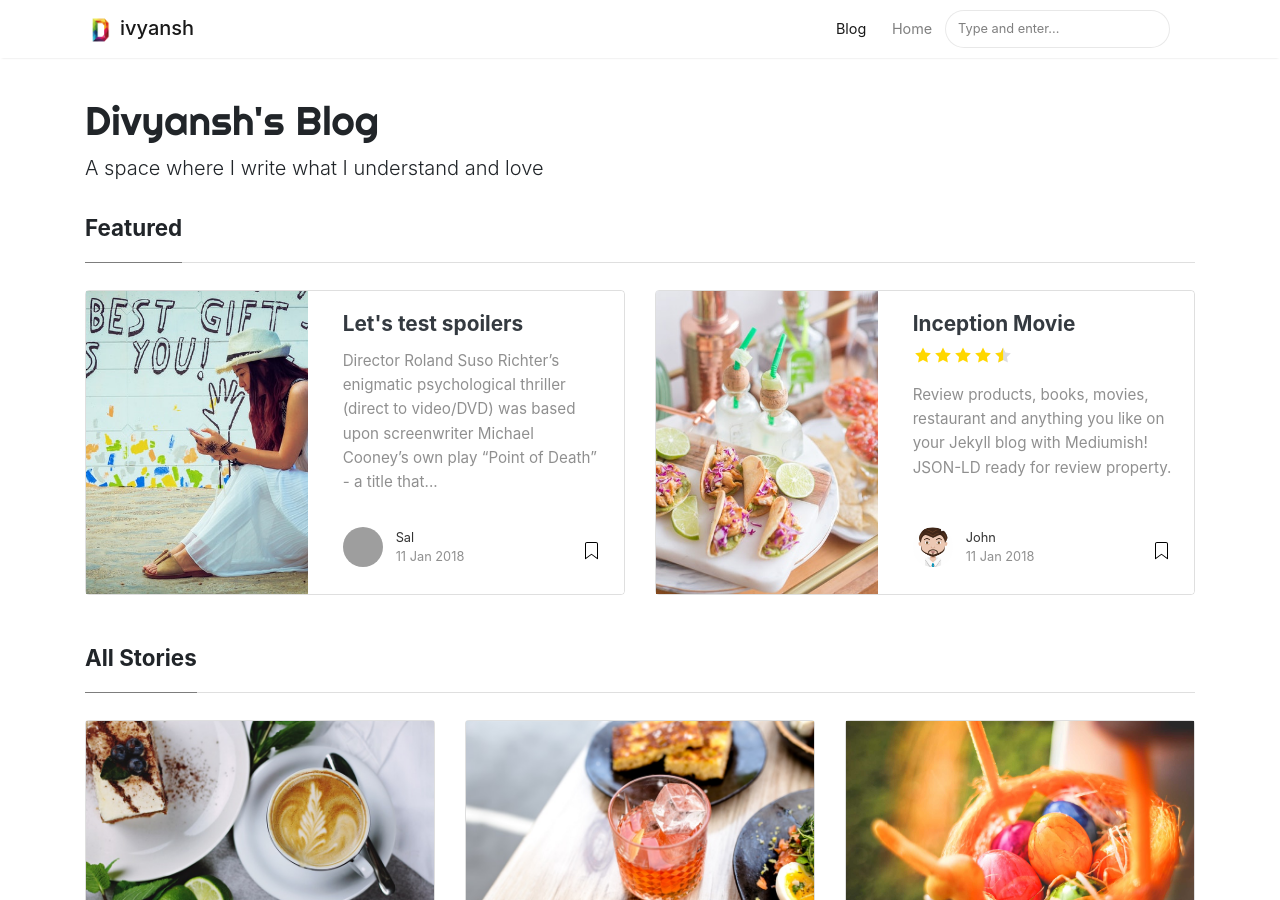
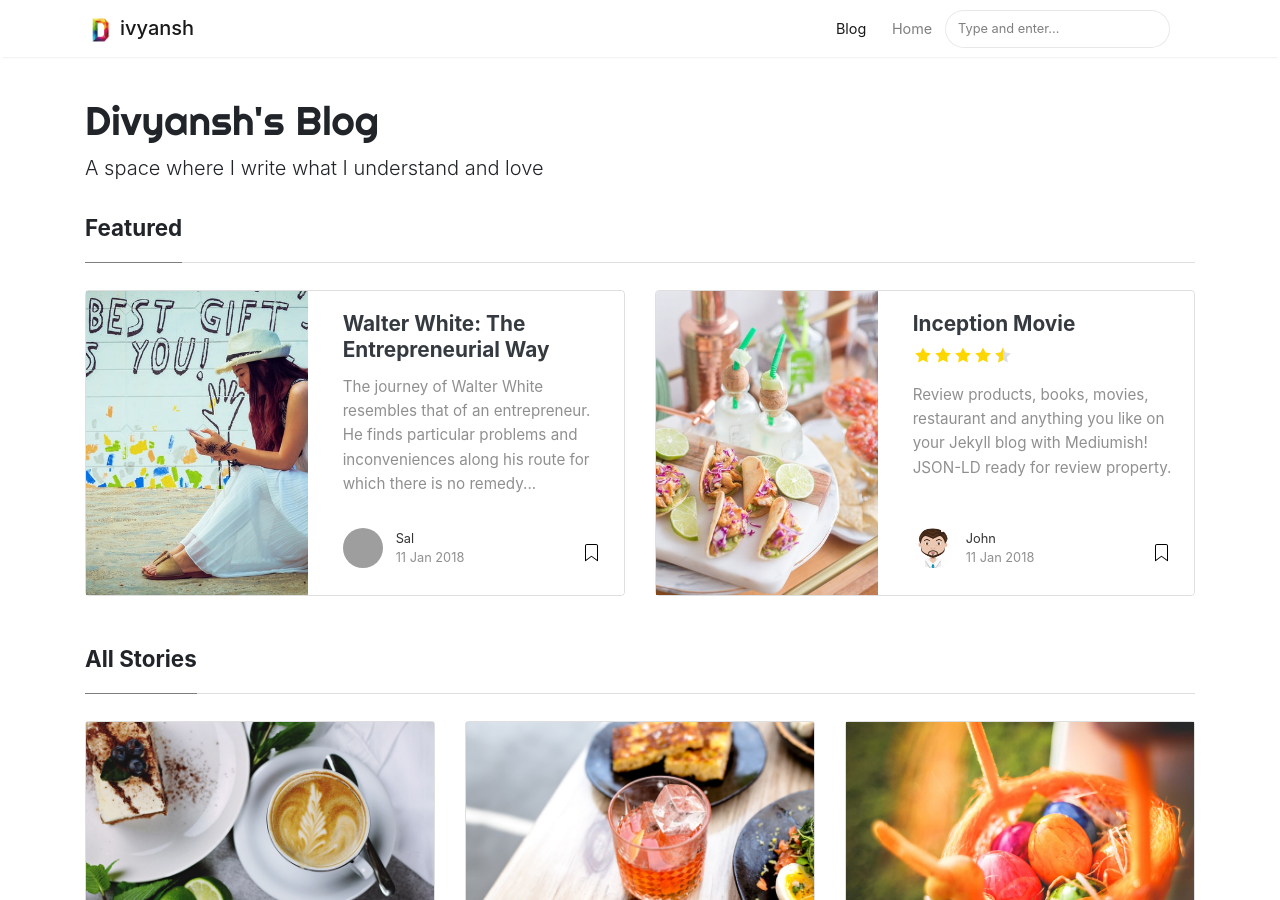
Before and after one commit to divyanshp2013/divyanshpblog, a Jekyll site: the page built from index.html, in a window 1280 px wide and 900 px high. Built offline with Jekyll 4.4.1, drawn with Linux system fonts in a browser that asks for light colours; nearby versions of some CDN libraries; the list of posts is cut into pages by our own code; part of the change alters nothing that is shown; grey boxes are pictures that could not be loaded.

Commit message:
Update 2018-01-11-quick-start-guide.md

````diff
--- a/_posts/2018-01-11-quick-start-guide.md
+++ b/_posts/2018-01-11-quick-start-guide.md
@@ -1,27 +1,20 @@
 ---
 layout: post
-title:  "Let's test spoilers"
+title: 'Walter White: The Entrepreneurial Way'
 author: sal
-categories: [ Jekyll, tutorial ]
+categories:
+  - Jekyll
+  - tutorial
 image: assets/images/12.jpg
 featured: true
 hidden: true
+published: true
 ---
+![Image Source: www.denofgeek.com](https://www.denofgeek.com/wp-content/uploads/2013/07/288895.jpg?resize=636%2C432)
+The journey of Walter White resembles that of an entrepreneur. He finds particular problems and inconveniences along his route for which there is no remedy given by traditional means. He starts innovating and improvising to conquer this barrier, which leads to the development of a new product. This high-quality methamphetamine product will fill the demand gap. He goes on to raise seed money as his next move and makes some local investments. He makes use of regional equipment to start his company because of the lack of access to any high-end fancy equipment.
 
-Director Roland Suso Richter's enigmatic psychological thriller (direct to video/DVD) was based upon screenwriter Michael Cooney's own play "Point of Death" - a title that gave away the film's entire plot twist premise.
 
-As in many similar films, such as Jacob's Ladder (1990), Soul Survivors (2001), and The Butterfly Effect (2004), events and people were thoroughly distorted and confused because the protagonist was at the point of death. The tagline was misleading:
+With a small team (Jesse Pinkman), the job begins, and he is also actively involved in the manufacturing process. White works to build value for his brand and shows how his brand is different and better than what is available on the market. The pre-existing players, challenged by a new participant, attempt to exploit him, but he understands his product's stunning individuality and thus refuses to back off. He employs a lawyer when trouble comes knocking, which outlines the legal element that occurs sooner or later in the career of any entrepreneur.
 
-"When You Don't Have a Memory, How Can You Remember Who to Trust?"
 
-The mind-warping film opened with a hospital patient Simon Cable (Ryan Phillippe) awakening in a <span class="spoiler"> hospital with little knowledge (amnesia perhaps?) of what had happened, and why he was there, etc. He was told by attending Dr. Jeremy Newman (Stephen Rea) that it was July 29, 2002 (Simon thought it was the year 2000 - he was confused - he heard a doctor say 20:00 hours!) and that he had died for two minutes from cardiac arrest following the near-fatal accident -- but he had been revived ("You're as good as new").</span> Dr. Newman: "Simon, this is the 29th of July. The year is 2002. And your wife, whose name is Anna, is waiting outside."
-
-(The doctor left off four crucial additional words, revealed in the film's ending.) (Spoiler: Simon had died and was not resuscitated!).
-
-A major clue to everything that truly happened was the scene that played next under the credits - hospital staff failed to bring a patient back to life with a defibrillator after a car accident. Chest compressions failed and there was no pulse. A second major clue was provided by hospital orderly Travis (Stephen Graham): <span class="spoiler">Everybody dies. No mystery there. But why and how everyone dies. Now, there's a mystery worth solving. Probably the biggest mystery there is.</span>
-
-#### So how do we do spoilers?
-
-```html
-<span class="spoiler">My hidden paragraph here.</span>
-```
+He makes mistakes, as any person does, but by growing his company, he also learns from them and tries to turn his situation around. His increasing popularity, however, attracts the industry's more influential players who attempt to arm him strongly. His business is taking a big hit as a result of their assaults, leaving him unable to do something. He tries to save the original squad, however, and effectively avoids many crises. He rewards the team for their loyalty, a common thing seen in new business ventures. It makes him the entrepreneur of textbooks.
````
